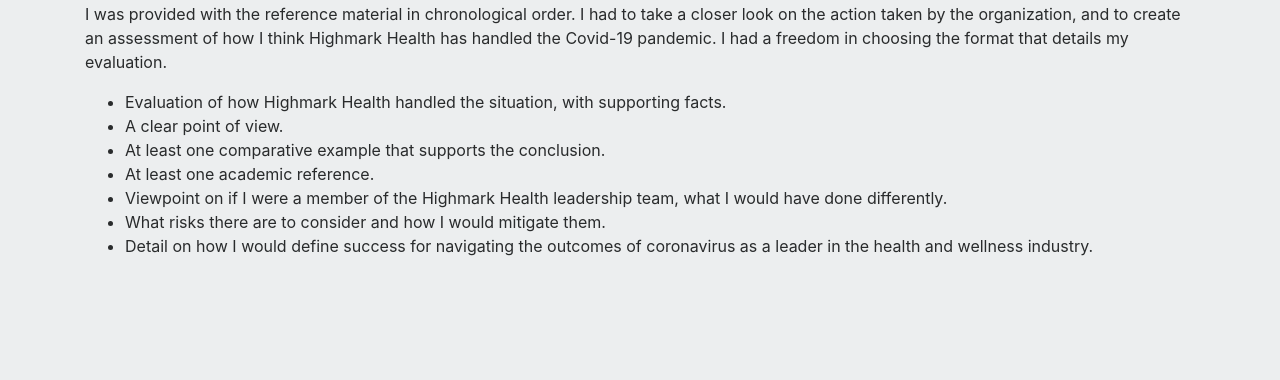
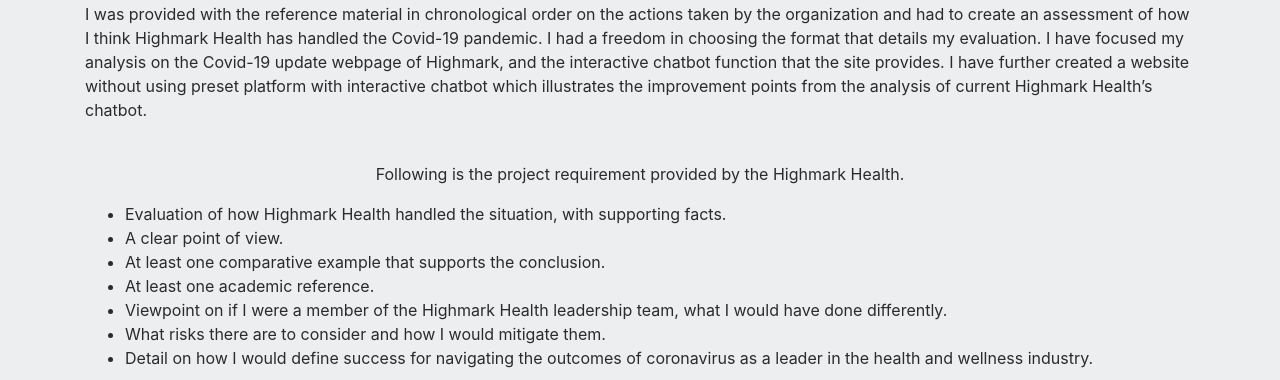
Before and after one commit to Aminamary1/Amin-Erdene_internproject, a plain HTML site: page internship-proposal.html in a window 1280 px wide. Shown: the part 246-626 px from the top of the page. Drawn offline with nearby package versions, Linux system fonts and the light colour scheme; a script that the page names is missing.

Commit message:
Update internship-proposal.html

```diff
--- a/internship-proposal.html
+++ b/internship-proposal.html
@@ -53,7 +53,9 @@
           <div class="jumbotron jumbotron-fluid">
             <div class="container">
               <h1 class="display-3">Internship Case Study 2020</h1>
-                 <p class="text-left">I was provided with the reference material in chronological order. I had to take a closer look on the action taken by the organization, and to create an assessment of how I think Highmark Health has handled the Covid-19 pandemic. I had a freedom in choosing the format that details my evaluation. </p>
+                 <p class="text-left">I was provided with the reference material in chronological order on the actions taken by the organization and had to create an assessment of how I think Highmark Health has handled the Covid-19 pandemic. I had a freedom in choosing the format that details my evaluation. I have focused my analysis on the Covid-19 update webpage of Highmark, and the interactive chatbot function that the site provides. I have further created a website without using preset platform with interactive chatbot which illustrates the improvement points from the analysis of current Highmark Health’s chatbot. </p>
+                <br>
+                <p>Following is the project requirement provided by the Highmark Health.</p>
 
                 <ul>
                 <li class="text-left">Evaluation of how Highmark Health handled the situation, with supporting facts.</li>
```
